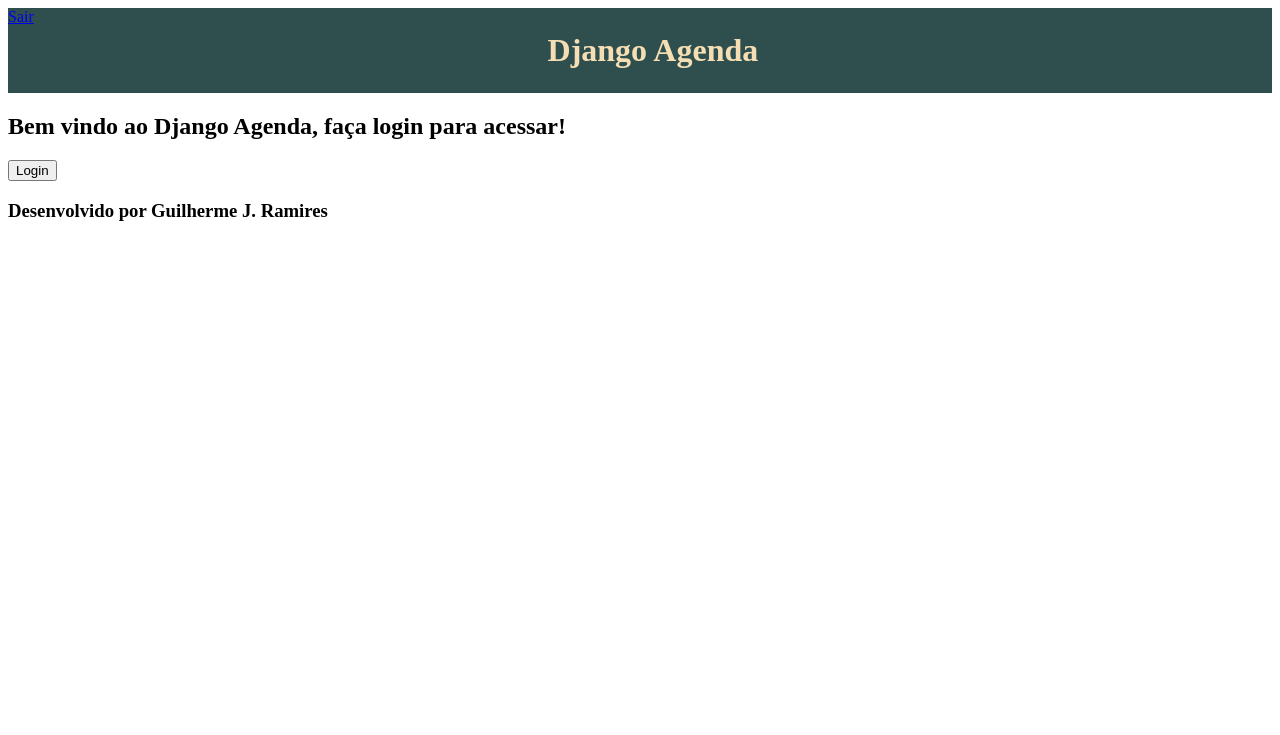
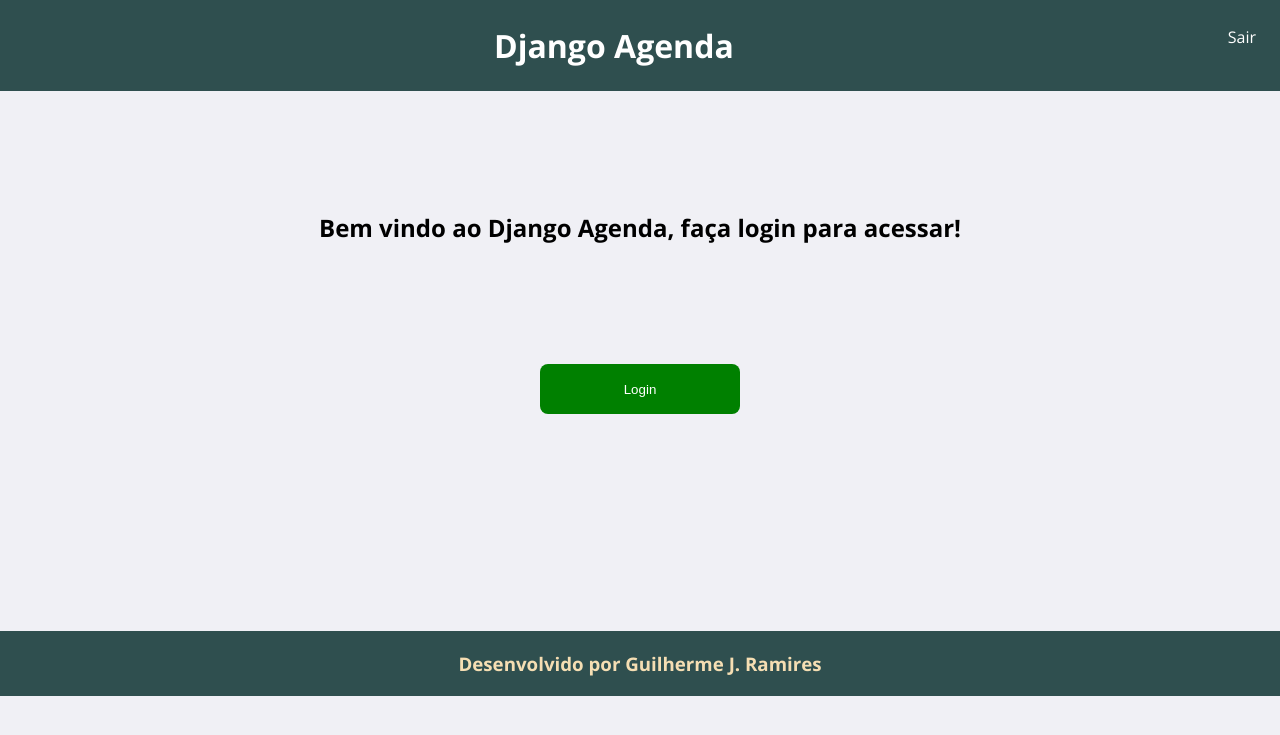
Before and after one commit to GuiJR777/Agenda_DjangoApp, a Django app: page / in a window 1280 px wide. Shown: the top 735 px of the page. Run offline with Django 3.2, Linux system fonts and the light colour scheme.

Commit message:
'Add_Delete_button_e_CSS'

```diff
--- a/agenda_django/urls.py
+++ b/agenda_django/urls.py
@@ -26,6 +26,7 @@ urlpatterns = [
     path('agenda/', views.agenda ),
     path('agenda/evento/', views.new_event ),
     path('agenda/evento/submit', views.submit_new_event ),
+    path('agenda/evento/delete/<int:id_evento>/', views.delete_evento ),
     path('login/', views.login_user ),
     path('logout/', views.logout_user ),
     path('login/submit', views.submit_login )
--- a/core/admin.py
+++ b/core/admin.py
@@ -5,7 +5,7 @@ from core.models import Evento
 
 # Mudando a visualização da tela de Admin
 class EventoAdmin(admin.ModelAdmin):
-    list_display= ('titulo', 'data_evento', 'data_criacao')
+    list_display= ('id','titulo', 'data_evento', 'data_criacao')
     list_filter= ('usuario',)
 
 # Registrando meu modelo de banco de dados
--- /dev/null
+++ b/core/static/styles/main.css
@@ -0,0 +1,162 @@
+@import url('https://fonts.googleapis.com/css2?family=Open+Sans:ital,wght@0,400;0,700;1,400&display=swap');
+
+*{
+    margin: 0;
+    padding: 0;
+    border: 0;
+}
+body{
+    font-family: 'Open Sans', sans-serif;
+    background-color: #f0f0f5;
+
+}
+header{
+    display: flex;
+    background-color: darkslategrey;
+    color: white;
+    text-align: center;
+}
+header h1{
+    margin: 24px auto;
+}
+
+header .sair{
+    margin: 24px 0;
+}
+header .sair a{
+    padding-right: 24px;
+    text-align: right;
+    text-decoration: none;
+    color: white;
+    cursor: pointer;
+    transition: color 700ms;
+    font-size: 16px;
+    line-height: 26px;
+}
+header a:hover{
+    color: yellowgreen;
+    transition: color 700ms;
+}
+
+/* home */
+
+.welcome{
+    text-align: center;
+    height: 420px;
+}
+.welcome h2{
+    margin: 120px  0;
+}
+.welcome button{
+    width: 200px;
+    height: 50px;
+    color: white;
+    background-color: green;
+    border-radius: 8px;
+    transition: color 700ms;
+}
+.welcome button:hover{
+    background-color: yellowgreen;
+    transition: color 700ms;
+}
+
+/* login */
+
+.login{
+    text-align: center;
+    min-height: 450px;
+}
+.login h3{
+    margin: 48px 0;
+}
+.login .input{
+    margin: 0 auto;
+    max-width: 300px;
+    display: grid;
+    grid-template-columns: 1fr 1fr;
+
+}
+.login .input label{
+    line-height: 26px;
+    font-weight: 700;
+    margin-bottom: 48px;
+}
+.login .input input{
+    text-align: center;
+    max-height: 26px;
+    background-color: white;
+    border: solid 1px black;
+}
+
+.login button{
+    width: 200px;
+    height: 50px;
+    color: white;
+    background-color: green;
+    border-radius: 8px;
+    transition: color 700ms;
+}
+.login button:hover{
+    background-color: yellowgreen;
+    transition: color 700ms;
+}
+
+/* agenda */
+
+
+.content h2{
+    margin: 48px 0 48px 200px;
+}
+.content .eventos{
+    margin-left: 200px;
+
+}
+.content .eventos h3{
+    margin: 24px 0;
+}
+.content .eventos ul{
+    margin: 0 0 16px 50px;
+}
+
+.content .eventos button{
+    margin-left: 16px;
+    margin-top: 16px;
+    width: 100px;
+    height: 26px;
+    color: white;
+    background-color: green;
+    border-radius: 16px;
+    transition: color 700ms;
+}
+.content .eventos button:hover{
+    background-color: yellowgreen;
+    transition: color 700ms;
+}
+.content button{
+    margin: 0 0 100px 200px;
+    width: 100px;
+    height: 30px;
+    color: white;
+    background-color: green;
+    border-radius: 8px;
+    transition: color 700ms;
+}
+.content button:hover{
+    background-color: yellowgreen;
+    transition: color 700ms;
+}
+
+/* new event */
+
+.content .new_e{
+    text-align: center;
+}
+
+footer{
+    text-align: center;
+    background-color: darkslategrey;
+    color: wheat;
+}
+footer h3{
+    padding: 20px 0;
+}
--- a/core/views.py
+++ b/core/views.py
@@ -53,3 +53,11 @@ def submit_new_event(request):
         Evento.objects.create(titulo=titulo, data_evento=data_evento, descricao=descricao, usuario=usuario, local=local)
 
     return redirect('/agenda/')
+
+@login_required(login_url='/login/')
+def delete_evento(request, id_evento):
+    usuario= request.user
+    evento= Evento.objects.get(id=id_evento)
+    if usuario == evento.usuario:
+        evento.delete()
+    return redirect('/agenda/')
--- a/static/styles/main.css
+++ /dev/null
@@ -1,8 +0,0 @@
-header{
-    display: flex;
-    background-color: darkslategrey;
-    color: wheat;
-}
-header h1{
-    margin: 24px auto;
-}
--- a/templates/home.html
+++ b/templates/home.html
@@ -1,14 +1,18 @@
 {% extends "model-page.html" %}
+
 
 {% block title%}
     <title>Django Agenda</title>
 {% endblock %}
 
 {% block content %}
+    <div class="welcome">
         <h2>Bem vindo ao Django Agenda, faça login para acessar!</h2>
         <a href="login/">
             <button>
                 Login
             </button>
         </a>
+    </div>
+
 {% endblock %}
--- a/templates/model-footer.html
+++ b/templates/model-footer.html
@@ -1 +1,3 @@
-<h3>Desenvolvido por Guilherme J. Ramires</h3>
+<footer>
+    <h3>Desenvolvido por Guilherme J. Ramires</h3>
+</footer>
--- a/templates/model-header.html
+++ b/templates/model-header.html
@@ -1,5 +1,6 @@
-<div align="right">
-    <a href="/logout/">Sair</a>
-</div>
-
-<h1>Django Agenda</h1>
+<header>
+    <h1>Django Agenda</h1>
+    <div class="sair">
+        <a href="/logout/">Sair</a>
+    </div>
+</header>
--- a/templates/model-page.html
+++ b/templates/model-page.html
@@ -1,19 +1,20 @@
+{% load static %}
 <!DOCTYPE html>
 <html lang="pt_br">
 <head>
     <meta charset="UTF-8">
-    <link rel="stylesheet" href="main.css">
+    <link rel="stylesheet" href="{% static 'styles/main.css' %}">
     {% block title%}{% endblock %}
 </head>
 <body>
-    <header>
-        {% include "model-header.html" %}
-    </header>
+
+    {% include "model-header.html" %}
+
 
     {% block content %}{% endblock %}
 
-    <footer>
-        {% include "model-footer.html"%}
-    </footer>
+
+    {% include "model-footer.html"%}
+
 </body>
 </html>
```
Also changed, not shown: templates/agenda.html (+11 -1 lines), templates/login.html (+11 -9 lines), templates/new_event.html (+6 -1 lines), core/static/styles/home.css (added), db.sqlite3. Lines whose indentation alone changed are shown as unchanged.
